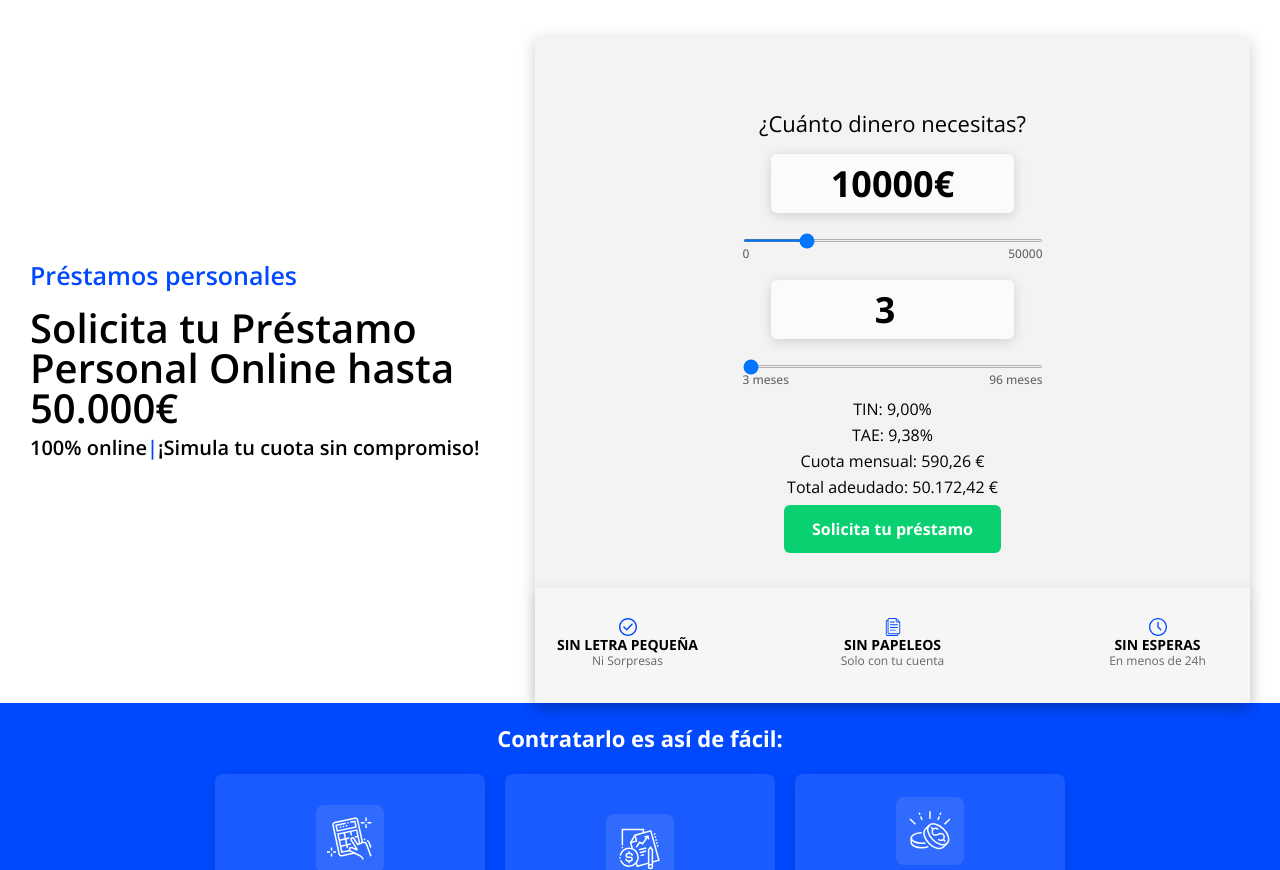
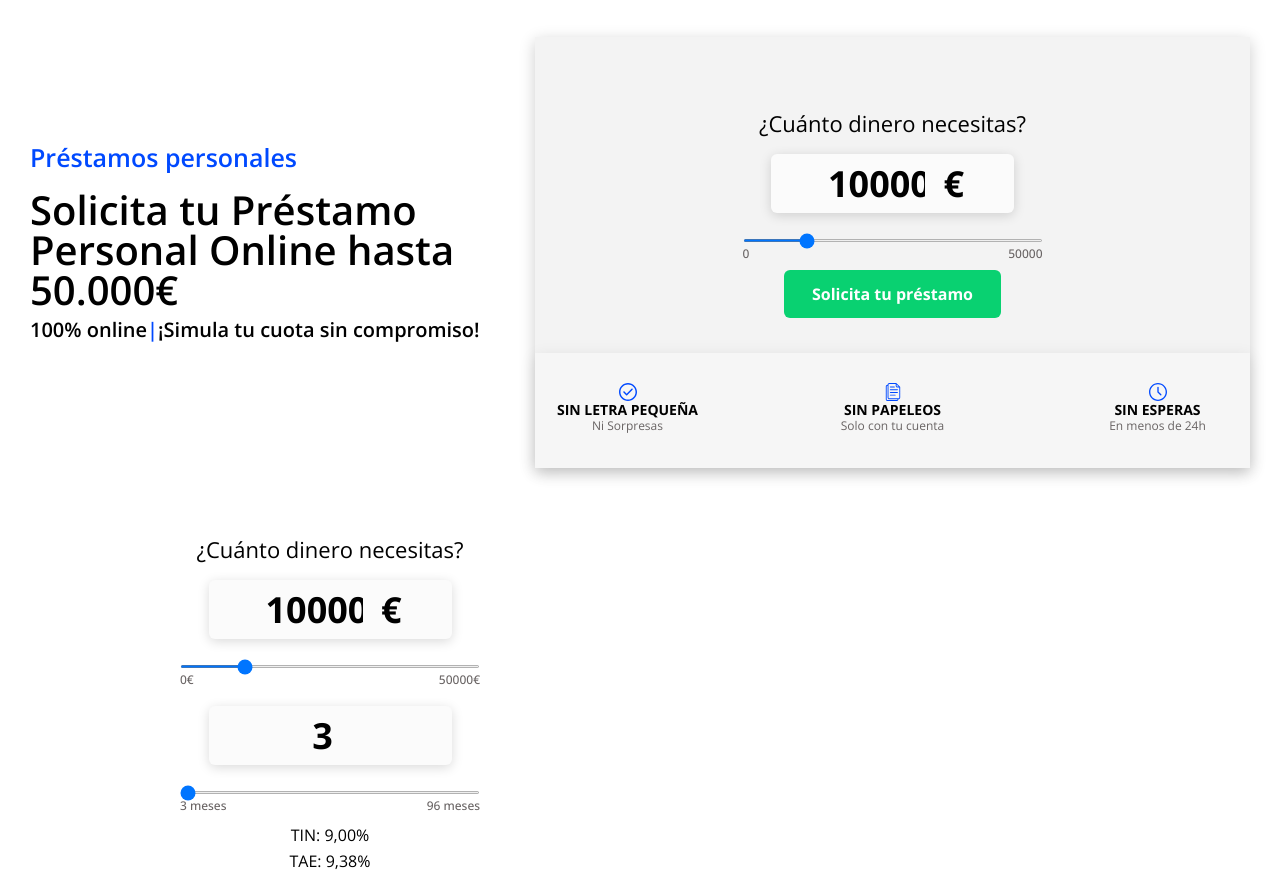
Before and after one commit to TeryaevAndrey/credetilia, a website built with webpack: page src/index.html in a window 1280 px wide. Shown: the part 82-952 px from the top of the page. Built offline with nearby package versions, Linux system fonts and the light colour scheme.

Commit message:
fix-bug-inputs

```diff
--- a/src/css/header.css
+++ b/src/css/header.css
@@ -11,10 +11,6 @@
 
 .burger {
   cursor: pointer;
-}
-
-.header__auth {
-  display: none;
 }
 
 .header__inner-btn {
--- a/src/css/main-page.css
+++ b/src/css/main-page.css
@@ -52,8 +52,25 @@
   font-weight: 400;
 }
 
+.banner__value-wrapper {
+  display: flex;
+  align-items: center;
+  position: relative;
+  max-width: 243px;
+  margin: 20px auto 0 auto;
+}
+
+.banner__value-wrapper span {
+  position: absolute;
+  top: 50%;
+  right: 50px;
+  transform: translateY(-50%);
+  font-size: 36px;
+  font-weight: 700;
+}
+
 .banner__form-value {
-  padding: 5px 55px;
+  padding: 5px 74px 5px 57px;
   background-color: #fbfbfb;
   box-shadow: 0px 2.4px 12px rgba(0, 0, 0, 0.15);
   border-radius: 6px;
@@ -61,7 +78,10 @@
   font-size: 36px;
   font-weight: 700;
   max-width: 243px;
-  margin: 20px auto 0 auto;
+}
+
+.banner__form-value.without-icon {
+  padding: 5px 55px;
 }
 
 .banner__form .input-wrapper {
@@ -121,6 +141,19 @@
   background-color: #09d171;
   min-height: 48px;
   border-radius: 6px;
+}
+
+.calc-wrapper.banner__form {
+  max-width: 600px;
+  width: 100%;
+  display: flex;
+  align-items: center;
+  flex-direction: column;
+  margin-top: 70px;
+  background-color: #fff;
+  box-shadow: none;
+  padding-bottom: 50px;
+  padding: 0;
 }
 
 .hiring {
@@ -650,7 +683,7 @@
 
 @media (min-width: 1150px) {
   .banner {
-    padding-bottom: 0;
+    padding-bottom: 35px;
   }
 
   .banner__inner {
--- a/src/index.html
+++ b/src/index.html
@@ -50,19 +50,22 @@
             </div>
             <form class="banner__form">
               <h2 class="banner__form-title">¿Cuánto dinero necesitas?</h2>
-              <input
+              <div class="banner__value-wrapper">
+                <input
                 class="banner__form-value"
-                id="rangeValue"
-                type="text"
-                name="range-value"
-                value="10000€"
+                type="number"
+                id="fastRangeValue"
+                name="fast-range-value"
+                value="10000"
               />
+              <span>€</span>
+              </div>
               <div class="input-wrapper">
                 <input
                   class="banner__form-range"
-                  id="rangeInput"
                   type="range"
-                  name="amount"
+                  id="fastRangeInput"
+                  name="fast-amount"
                   min="0"
                   max="50000"
                   step="10"
@@ -71,35 +74,6 @@
                 <div class="range-value-list">
                   <span class="range-value-item min">0€</span>
                   <span class="range-value-item max">50000€</span>
-                </div>
-              </div>
-              <input
-                class="banner__form-value"
-                id="rangeMesesValue"
-                type="number"
-                name="range-meses-value"
-                value="3"
-              />
-              <div class="input-wrapper">
-                <input
-                  class="banner__form-range"
-                  id="rangeMesesInput"
-                  type="range"
-                  name="meses"
-                  min="3"
-                  max="96"
-                  step="1"
-                  value="3"
-                />
-                <div class="range-value-list">
-                  <span class="range-value-item min">3 meses</span>
-                  <span class="range-value-item max">96 meses</span>
-                </div>
-                <div class="input-wrapper-result">
-                  <span>TIN: 9,00%</span>
-                  <span>TAE: 9,38%</span>
-                  <span id="monthlyFee">Cuota mensual: 590,26 €</span>
-                  <span id="totalDue">Total adeudado: 50.172,42 €</span>
                 </div>
               </div>
               <button class="banner__form-btn" type="submit">
@@ -137,6 +111,69 @@
               </div>
             </form>
           </div>
+          <form class="calc-wrapper banner__form">
+            <h2 class="banner__form-title">¿Cuánto dinero necesitas?</h2>
+            <div class="banner__value-wrapper">
+                <input
+                class="banner__form-value"
+                type="number"
+                id="rangeValue"
+                name="fast-range-value"
+                value="10000"
+              />
+              <span>€</span>
+              </div>
+            <div class="input-wrapper">
+              <input
+                class="banner__form-range"
+                id="rangeInput"
+                type="range"
+                name="amount"
+                min="0"
+                max="50000"
+                step="10"
+                value="10000"
+              />
+              <div class="range-value-list">
+                <span class="range-value-item min">0€</span>
+                <span class="range-value-item max">50000€</span>
+              </div>
+            </div>
+            <div class="banner__value-wrapper">
+              <input
+              class="banner__form-value without-icon"
+              type="number"
+              id="rangeMesesValue"
+              name="fast-range-value"
+              value="3"
+            />
+            </div>
+            <div class="input-wrapper">
+              <input
+                class="banner__form-range"
+                id="rangeMesesInput"
+                type="range"
+                name="meses"
+                min="3"
+                max="96"
+                step="1"
+                value="3"
+              />
+              <div class="range-value-list">
+                <span class="range-value-item min">3 meses</span>
+                <span class="range-value-item max">96 meses</span>
+              </div>
+              <div class="input-wrapper-result">
+                <span>TIN: 9,00%</span>
+                <span>TAE: 9,38%</span>
+                <span id="monthlyFee">Cuota mensual: 590,26 €</span>
+                <span id="totalDue">Total adeudado: 50.172,42 €</span>
+              </div>
+            </div>
+            <button class="banner__form-btn" type="submit">
+              Solicita tu préstamo
+            </button>
+          </form>
         </div>
       </section>
       <section class="hiring">
--- a/src/index.js
+++ b/src/index.js
@@ -1,4 +1,4 @@
 import "./css/index.css";
+import "./scripts/menu";
 import "./scripts/sliders";
 import "./scripts/range";
-import "./scripts/menu";
--- a/src/scripts/range.js
+++ b/src/scripts/range.js
@@ -7,6 +7,8 @@ const rangeMesesValue = document.getElementById("rangeMesesValue");
 const rangeMesesInput = document.getElementById("rangeMesesInput");
 const monthlyFee = document.getElementById("monthlyFee");
 const totalDue = document.getElementById("totalDue");
+const fastRangeValue = document.getElementById("fastRangeValue");
+const fastRangeInput = document.getElementById("fastRangeInput");
 
 const calcular = (duration, amount, tin, tae) => {
   var meses = duration;
@@ -34,16 +36,22 @@ const calcular = (duration, amount, tin, tae) => {
 rangeValueMin.textContent = rangeInput.getAttribute("min");
 rangeValueMax.textContent = rangeInput.getAttribute("max");
 
+fastRangeInput.addEventListener("input", (e) => {
+  fastRangeValue.value = parseInt(e.target.value);
+});
+
+fastRangeValue.addEventListener("input", (e) => {
+  fastRangeInput.value = parseInt(e.target.value);
+});
+
 rangeInput.addEventListener("input", (e) => {
-  rangeValue.value = e.target.value + "€";
+  rangeValue.value = e.target.value;
   calcular(rangeMesesInput.value, rangeInput.value, 9, 9);
 });
 
 rangeValue.addEventListener("input", (e) => {
   rangeInput.value = parseInt(e.target.value);
-
-  const value = parseInt(e.target.value) || 1;
-  e.target.value = value + "€";
+  calcular(rangeMesesInput.value, rangeInput.value, 9, 9);
 });
 
 rangeMesesInput.addEventListener("input", (e) => {
@@ -53,9 +61,7 @@ rangeMesesInput.addEventListener("input", (e) => {
 
 rangeMesesValue.addEventListener("input", (e) => {
   rangeMesesInput.value = parseInt(e.target.value);
-
-  const value = e.target.value;
-  e.target.value = value;
+  calcular(rangeMesesInput.value, rangeInput.value, 9, 9);
 });
 
 submitRange.addEventListener("click", (e) => {
```
Also changed, not shown: dist/account.bundle.js, dist/article.bundle.js, dist/blog.bundle.js, dist/expectation.bundle.js, dist/fid.bundle.js, dist/form.bundle.js, dist/index.bundle.js, dist/index.html, dist/redirect.bundle.js.
